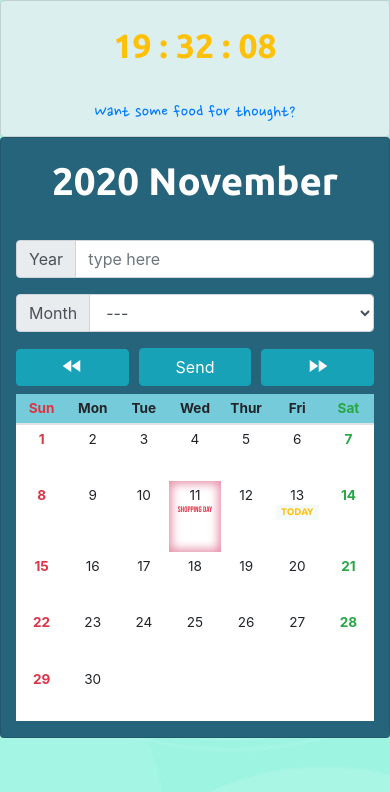
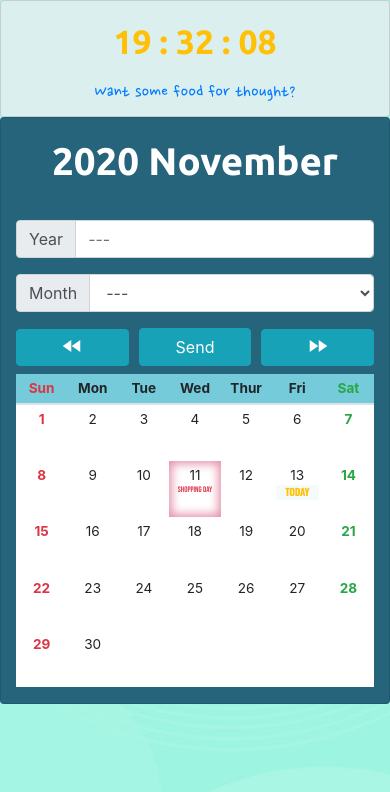
Before and after one commit to MissPigHead/perpetual_calendar-MissPigHead, a PHP site: page /calendar_final.php in a window 390 px wide. Shown: the top 792 px of the page. Run offline with PHP 8.4, Linux system fonts and the light colour scheme; data comes from the database, SQL or seed files in the repository.

Commit message:
change layout for xs size screen

```diff
--- a/calendar_final.php
+++ b/calendar_final.php
@@ -5,7 +5,7 @@
     <meta name="viewport" content="width=device-width, initial-scale=1.0">
     <title>Perpetual Calendar</title>
     <link href="https://fonts.googleapis.com/icon?family=Material+Icons" rel="stylesheet">
-    <link href="https://fonts.googleapis.com/css2?family=Nanum+Pen+Script&family=Nothing+You+Could+Do&family=Homemade+Apple&family=Caveat:wght@500&family=Bebas+Neue&family=Ubuntu:wght@700&display=swap" rel="stylesheet">
+    <link href="https://fonts.googleapis.com/css2?family=Oswald:wght@500&family=Nanum+Pen+Script&family=Nothing+You+Could+Do&family=Homemade+Apple&family=Caveat:wght@500&family=Bebas+Neue&family=Ubuntu:wght@700&display=swap" rel="stylesheet">
     <link rel="stylesheet" href="https://cdn.jsdelivr.net/npm/bootstrap@4.5.3/dist/css/bootstrap.min.css">
     <script src="https://code.jquery.com/jquery-3.5.1.slim.min.js"></script>
     <script src="https://cdn.jsdelivr.net/npm/bootstrap@4.5.3/dist/js/bootstrap.bundle.min.js"></script>
@@ -118,6 +118,10 @@
             font-family: 'Homemade Apple', cursive;
             font-size: 0.8rem;
         }
+        .nav .nav-link.active{
+            height: 0.1rem;
+            visibility: hidden;
+        }
         @media(max-width: 575.98px) {
             .table th, .table td{
                 font-size: 0.85rem;
@@ -126,7 +130,7 @@
             .table td{
                 padding: 0.25rem 0.25rem 2rem 0.25rem;
             }
-            td.tdHolidays{
+            td.tdHolidays, td.tdToday{
             padding: 0.25rem 0.25rem 0 0.25rem;
             }
             .holidayName{
@@ -142,10 +146,11 @@
             font-family: 'Ubuntu', sans-serif;
             font-size: 2.1rem;
             }
-
+            .divToday{
+            font-family: 'Oswald', sans-serif;
+            font-size: 0.6rem;
+            padding: 0;
         }
-        .nav-pills .nav-link.active{
-            visibility: hidden;
         }
     </style>
 </head>
@@ -168,13 +173,13 @@
         <div class="row my-sm-3 my-lg-5 d-flex justify-content-center">
             <div class="card bgMainBlock col-12 col-lg-8 order-2 order-lg-1 align-self-stretch">
                 <div class="order-2">
-                        <form action="calendar_v2.php" method="get">
+                        <form action="calendar_final.php" method="get">
                             <div class="form-row d-flex justify-content-center align-items-center">
                                 <div class="input-group order-1 order-md-2 col-12 col-md-3 my-2">
                                     <div class="input-group-prepend">
                                         <span class="input-group-text">Year</span>
                                     </div>
-                                    <input type="number" min="0" max="10000" class="form-control" placeholder="type here" name="Yr">
+                                    <input type="number" min="0" max="10000" class="form-control" placeholder="---" name="Yr">
                                 </div>
                                 <div class="input-group order-2 order-md-3 col-12 col-md-3 my-2">
                                     <div class="input-group-prepend">
@@ -210,7 +215,7 @@
                                                 $lastYr=$calYr;
                                             }
                                         ?>
-                                        onclick="location.href='calendar_v2.php?Yr=<?=$lastYr;?>&Mn=<?=$lastMn;?>'">
+                                        onclick="location.href='calendar_final.php?Yr=<?=$lastYr;?>&Mn=<?=$lastMn;?>'">
                                         <i class="material-icons">fast_rewind</i>
                                     </button>
                                 </div>
@@ -225,7 +230,7 @@
                                                 $nextYr=$calYr;
                                             }
                                         ?>
-                                        onclick="location.href='calendar_v2.php?Yr=<?=$nextYr;?>&Mn=<?=$nextMn;?>'">
+                                        onclick="location.href='calendar_final.php?Yr=<?=$nextYr;?>&Mn=<?=$nextMn;?>'">
                                         <i class="material-icons">fast_forward</i>
                                     </button>
                                 </div>
@@ -314,7 +319,7 @@
                 </div>
             </div>
             <div class="card bgSecBlock col-12 col-lg-4 order-1 order-lg-2 align-self-stretch d-flex justify-content-between align-items-center">
-                <span class="card-body text-warning clock mt-lg-2"  id="Time"></span>
+                <span class="card-body text-warning clock mt-lg-2 p-1 pt-3 pt-lg-4"  id="Time"></span>
 
 
 
@@ -328,7 +333,7 @@
                         }
                         $randMotto=rand(0,49);
                     ?>
-                <div class="nav nav-pills mx-3" id="pills-tab" role="tablist">
+                <div class="nav mx-3" id="pills-tab" role="tablist">
                     <div class="nav-item ">
                         <span class="nav-link motto-1" id="pills-contact-tab" data-toggle="pill" href="#pills-contact" role="tab" aria-controls="pills-contact" aria-selected="false">Want some food for thought?</span>
                     </div>
```
